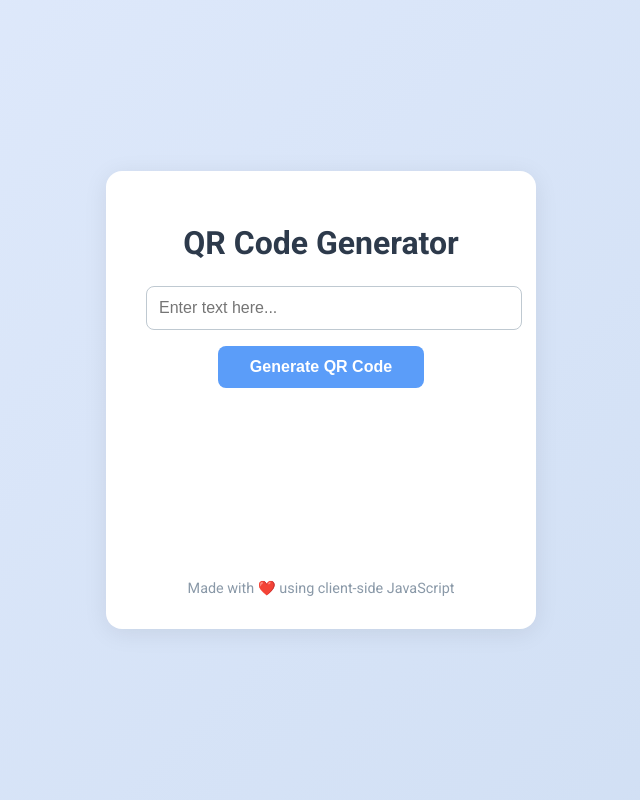
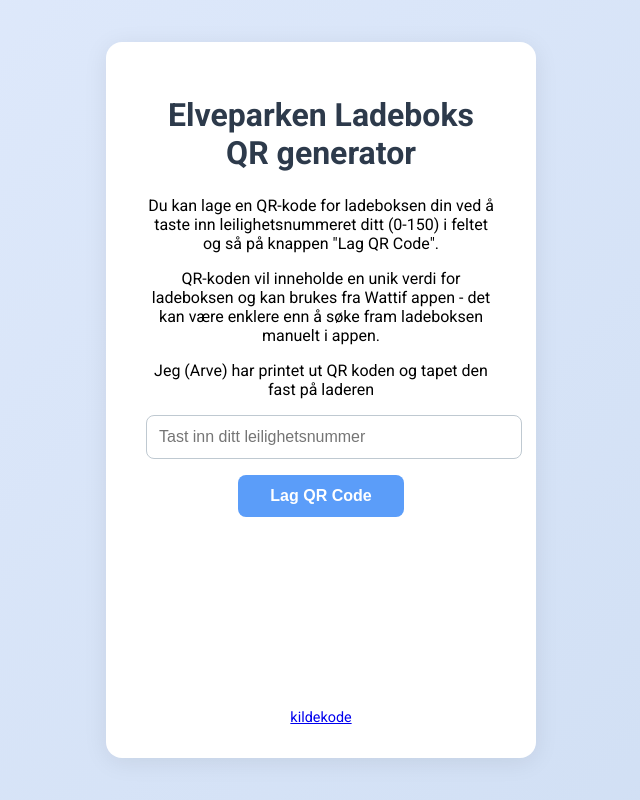
Before and after one commit to arvesv/ElveparkenQRKode, a plain HTML site: page docs/index.html in a window 1280 px wide. Shown: the whole page, without its empty margins (319-959 px from the left). Drawn offline with Linux system fonts and the light colour scheme.

Commit message:
Update README and index.html for Elveparken QR code generator with improved descriptions and functionality

```diff
--- a/docs/index.html
+++ b/docs/index.html
@@ -4,7 +4,7 @@
 <head>
     <meta charset="UTF-8">
     <meta name="viewport" content="width=device-width, initial-scale=1.0">
-    <title>QR Code Generator</title>
+    <title>QR Code for ladebokser i Elveparken</title>
     <link href="https://fonts.googleapis.com/css?family=Roboto:400,700&display=swap" rel="stylesheet">
     <style>
         body {
@@ -79,11 +79,24 @@
 
 <body>
     <div class="container">
-        <h1>QR Code Generator</h1>
-        <input type="text" id="text-input" placeholder="Enter text here...">
-        <button id="generate-btn">Generate QR Code</button>
+        <h1>Elveparken Ladeboks QR generator</h1>
+        <div class="body">
+            <p>Du kan lage en QR-kode for ladeboksen din ved å taste inn leilighetsnummeret ditt (0-150) i feltet og
+                så på knappen "Lag QR Code".</p>
+            <p>QR-koden vil inneholde en unik verdi for ladeboksen og kan brukes fra
+                Wattif appen - det kan være enklere enn å søke fram ladeboksen manuelt i appen.</p>
+            <p>Jeg (Arve) har printet ut QR koden og tapet den fast på laderen</p>
+            </p>
+        </div>
+        <input type="text" id="text-input" placeholder="Tast inn ditt leilighetsnummer">
+
+        <button id="generate-btn">Lag QR Code</button>
         <div id="qrcode"></div>
-        <div class="footer">Made with ❤️ using client-side JavaScript</div>
+        <div class="footer">
+            <a href="https://github.com/arvesv/ElveparkenQRKode" target="_blank" rel="noopener">
+                kildekode
+            </a>
+        </div>
     </div>
     <script src="https://cdnjs.cloudflare.com/ajax/libs/qrcodejs/1.0.0/qrcode.min.js"></script>
     <script>
@@ -106,7 +119,15 @@
         }
 
         btn.addEventListener('click', () => {
-            generateQR(input.value);
+            var s = input.value;
+            var num = parseInt(s, 10);
+            if (isNaN(num) || num < 0 || num > 150) {
+                alert("Legg inn en verdi mellom 0 og 150.");
+                return;
+            }
+
+            let myValue = "W0" + (47676000 + num).toString();
+            generateQR(myValue);
         });
 
         input.addEventListener('keydown', (e) => {
```
Also changed, not shown: 1 other file.
